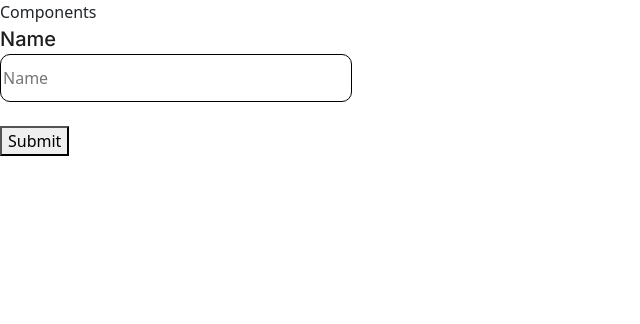
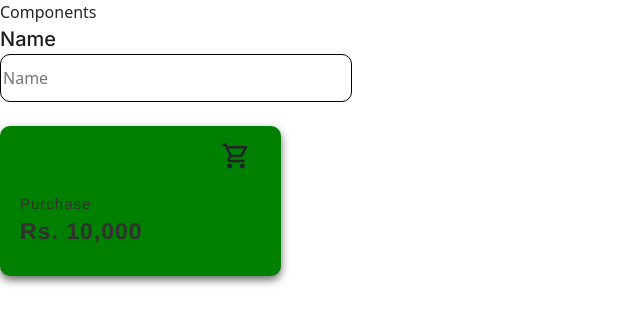
Before and after one commit to sameepmonsoon/Restaurant-management-system, a React (Vite) app: page /components in a window 1280 px wide. Shown: the top 324 px of the page, without its empty margins (0-640 px from the left). Built offline with nearby package versions, Linux system fonts and the light colour scheme.

Commit message:
changed]

```diff
--- a/src/App.tsx
+++ b/src/App.tsx
@@ -38,10 +38,9 @@ function App(props:any) {
       path:"/home",
       element:<Dashboard/>
     },
-
     {
       path:"/components/inventorycard",
-      element:<InventoryCard  title={"purchase"} icon={<MdOutlineShoppingCart size={30}/>} amount={"10,000"} cardType="purchase" active="purchase"/>
+      element:<InventoryCard  title={"purchase"} icon={<MdOutlineShoppingCart size={30}/>} amount={"10,000"} cardType="purchase" active={true}/>
     } ,
 
     {
--- a/src/Components/InventoryCard/InventoryCard.styles.tsx
+++ b/src/Components/InventoryCard/InventoryCard.styles.tsx
@@ -1,9 +1,10 @@
 import styled from "@emotion/styled";
+import { MouseEventHandler } from "react";
 
 // props received from InventoryCard.tsx
 type MainDivInventoryPropTypes = {
     cardType:String,
-    active:String
+    active:boolean
 }
 
 
@@ -13,16 +14,29 @@ export const MainDivInventory = styled('div')<MainDivInventoryPropTypes>`
 display:flex;
 height:150px;
 width:281px;
-border:0;
+
 border-radius:10px;
 flex-wrap:wrap;
 flex-direction:column;
 /* for active cards/onClick */
-background: ${({active})=>active=="purchase"?"linear-gradient(351deg, rgba(120,240,186,1) 48%, rgba(150,230,192,1) 100%);":active==="sales"?"linear-gradient(351deg, rgba(255,172,50,1) 0%, rgba(255,227,176,1) 100%);":active==="stock"?"linear-gradient(352deg, rgba(221,148,115,1) 0%, rgba(251,210,183,1) 100%);":"linear-gradient(310deg, rgba(108,107,107,1) 0%, rgba(218,218,218,1) 100%);"} ;
+
+
+background: ${({cardType,active})=>cardType=="purchase" && !active?
+                            "linear-gradient(351deg, rgba(120,240,186,1) 48%, rgba(150,230,192,1) 100%);":
+                            cardType=="purchase" && active?
+                            "green":
+                            cardType==="sales" && !active?
+                            "linear-gradient(351deg, rgba(255,172,50,1) 0%, rgba(255,227,176,1) 100%);":
+                            cardType==="sales" && active?"red":
+                            cardType==="stock" && !active?"linear-gradient(352deg, rgba(221,148,115,1) 0%, rgba(251,210,183,1) 100%);":
+                            "linear-gradient(310deg, rgba(108,107,107,1) 0%, rgba(218,218,218,1) 100%);"} ;
 filter: drop-shadow(0px 4px 4px #6a6a6a);
-&:hover{
-    background:${({cardType})=>cardType=="purchase"?"linear-gradient(351deg, rgba(120,240,186,1) 48%, rgba(150,230,192,1) 100%);":cardType==="sales"?"linear-gradient(351deg, rgba(255,172,50,1) 0%, rgba(255,227,176,1) 100%);":cardType==="stock"?"linear-gradient(352deg, rgba(221,148,115,1) 0%, rgba(251,210,183,1) 100%);":"linear-gradient(310deg, rgba(108,107,107,1) 0%, rgba(218,218,218,1) 100%)"}  ;
-
+:hover{
+    background:${({cardType})=>
+        cardType=="purchase"?"linear-gradient(160.89deg, #ABFFD9 10.16%, rgba(29, 248, 149, 0.53) 87.09%)":
+                cardType==="sales"?"linear-gradient(351deg, rgba(255,172,50,1) 0%, rgba(255,227,176,1) 100%);"
+                :"linear-gradient(352deg, rgba(221,148,115,1) 0%, rgba(251,210,183,1) 100%);"
+    }
 }`;
 
 
--- a/src/Components/InventoryCard/InventoryCard.tsx
+++ b/src/Components/InventoryCard/InventoryCard.tsx
@@ -14,7 +14,7 @@ type InventoryTitles = {
   icon: React.ReactNode,
   amount:String
   cardType:String,
-  active:String
+  active:boolean
 }
 
 
@@ -22,8 +22,8 @@ type InventoryTitles = {
   const InventoryCard = (props:InventoryTitles) => {
   const{title,icon,amount,cardType,active}=props
 
-
   return (
+    // @ts-ignore
     <MainDivInventory cardType={cardType} active={active}>
         <IconDiv>
       {icon}
--- a/src/Pages/Components.tsx
+++ b/src/Pages/Components.tsx
@@ -2,6 +2,8 @@ import { useFormik } from 'formik'
 import React from 'react'
 import { TextField } from '../Components/TextField'
 import * as yup from 'yup';
+import InventoryCard from '../Components/InventoryCard/InventoryCard';
+import { MdOutlineShoppingCart } from 'react-icons/md';
 
 
 export default function Components() {
@@ -27,8 +29,9 @@ function onSumbit(e:any){
     <div>Components</div>
     <form onSubmit={handleSubmit}>
         <TextField name="name"  onChange={handleChange} error={errors.name} prefix={"name"} suffix={"suffix"} />
-    <button type='submit'>Submit</button>
     </form>
+    <InventoryCard  title={"purchase"} icon={<MdOutlineShoppingCart size={30}/>} amount={"10,000"} cardType="purchase" active={true}/>
+
     </>
   )
 }
```
Also changed, not shown: 2 other files (tests, documents, lock files or other folders).
